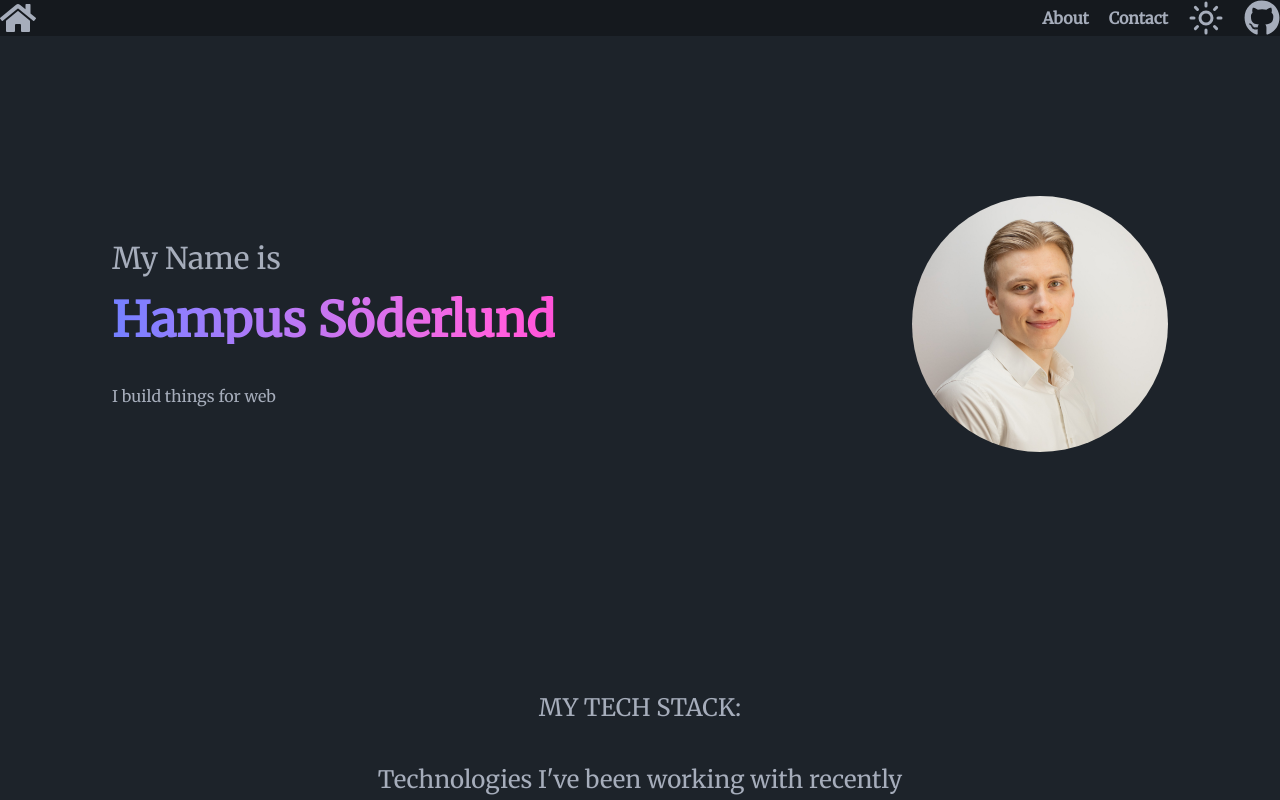
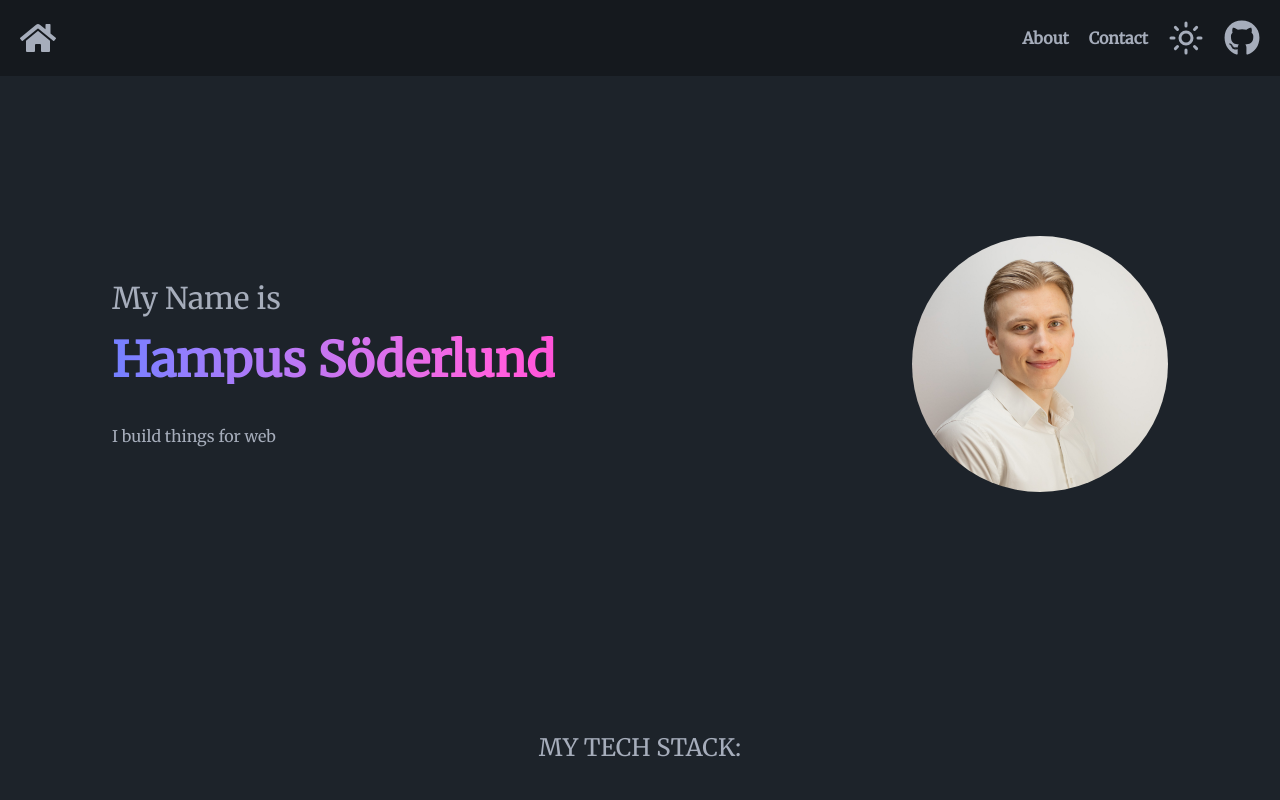
Before and after one commit to Hampus2001/v.6_workshop.portfolio, a Next.js app: page / in a window 1280 px wide. Shown: the top 800 px of the page. Built offline with nearby package versions, Linux system fonts and the light colour scheme.

Commit message:
navbar issue

```diff
--- a/src/Components/Navbar.js
+++ b/src/Components/Navbar.js
@@ -11,7 +11,7 @@ export default function NavBar() {
     "text-xl sm:text-4xl hover:cursor-pointer hover:text-primary";
 
   return (
-    <div className="font-bold text-md bg-base-300 flex h-4 justify-between items-center p-7 sm:p-10  lg:text-xl">
+    <div className="font-bold text-md bg-base-300 flex justify-between items-center p-5 sm:p-6  lg:text-xl">
       <div>
         <Link href="/">
           <FaHome className={iconStyling} />
```
